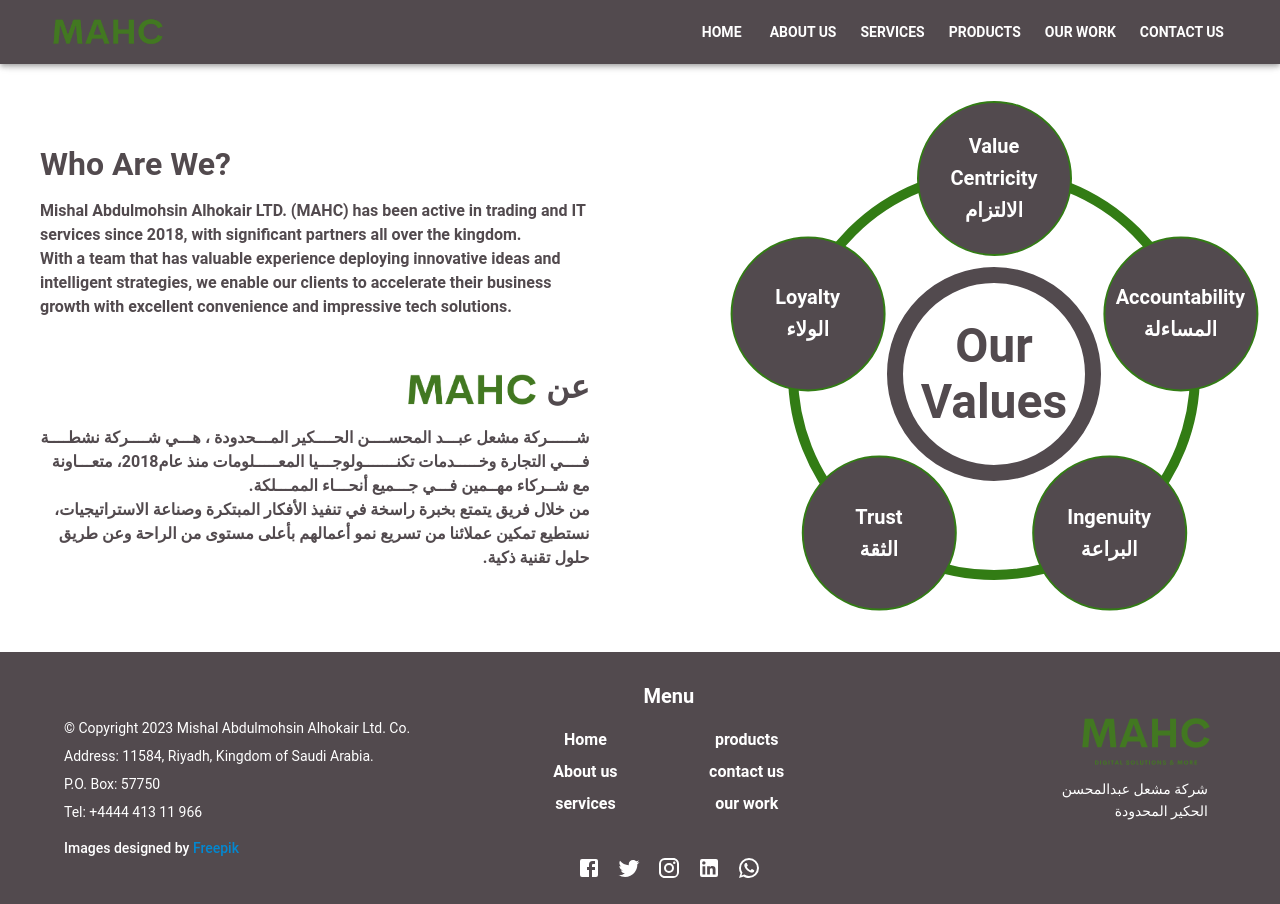
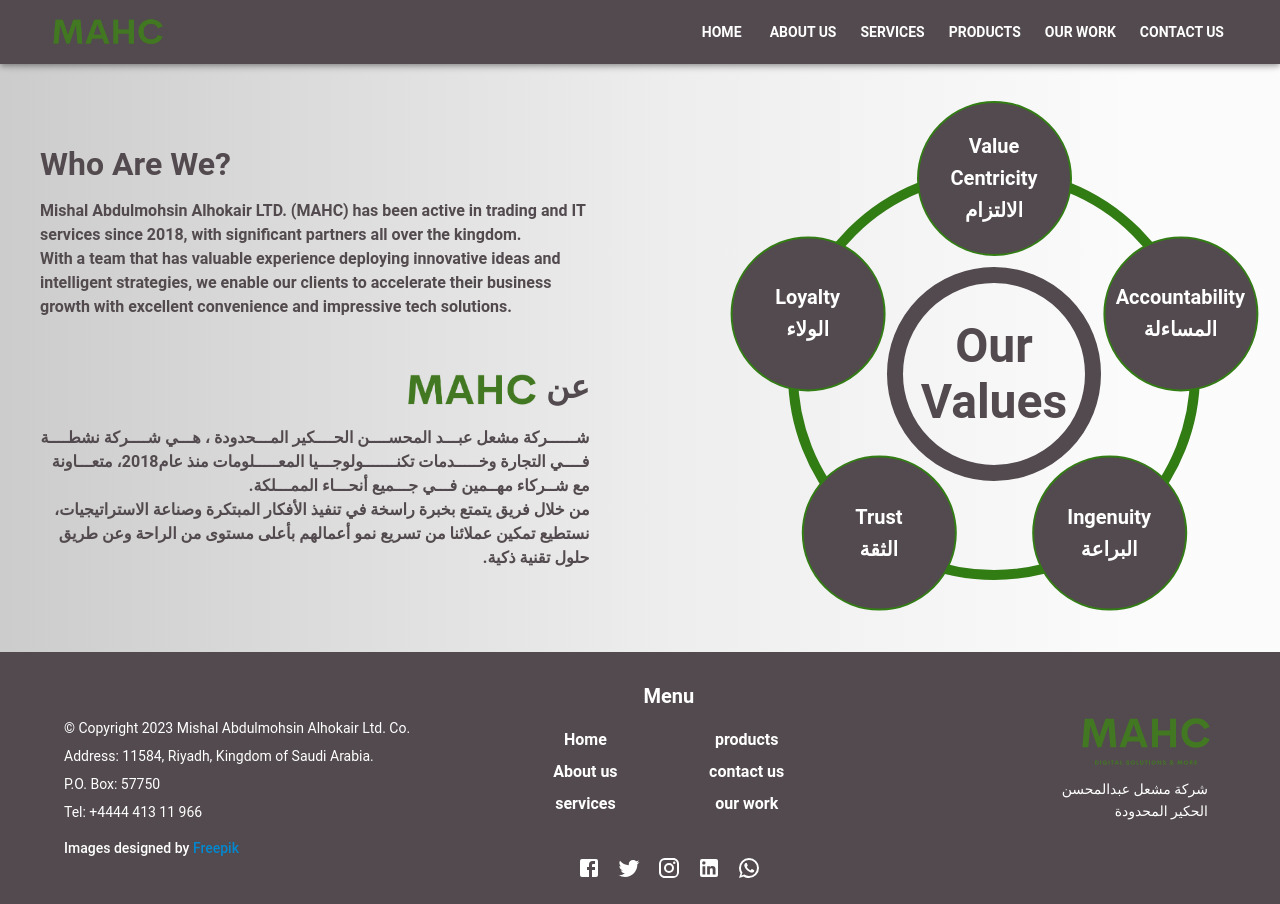
Before and after one commit to yousefo1995/MACH, a React (Create React App) app: page /aboutUs in a window 1280 px wide. Built offline with nearby package versions, Linux system fonts and the light colour scheme.

Commit message:
Add gradiant backGround to AboutUs Page

```diff
--- a/src/Pages/AboutUsPage.js
+++ b/src/Pages/AboutUsPage.js
@@ -23,7 +23,13 @@
 
   return (
     <Stack>
-      <Container maxWidth="xl">
+      <Container
+        maxWidth="xl"
+        sx={{
+          background:
+            "linear-gradient(90deg, rgba(204,204,204,1) 0%, rgba(238,238,238,1) 53%, rgba(251,251,251,0.8907578412224265) 90%)",
+        }}
+      >
         <Stack
           flexDirection={{ xs: "column-reverse", lg: "row" }}
           justifyContent="space-between"
```
